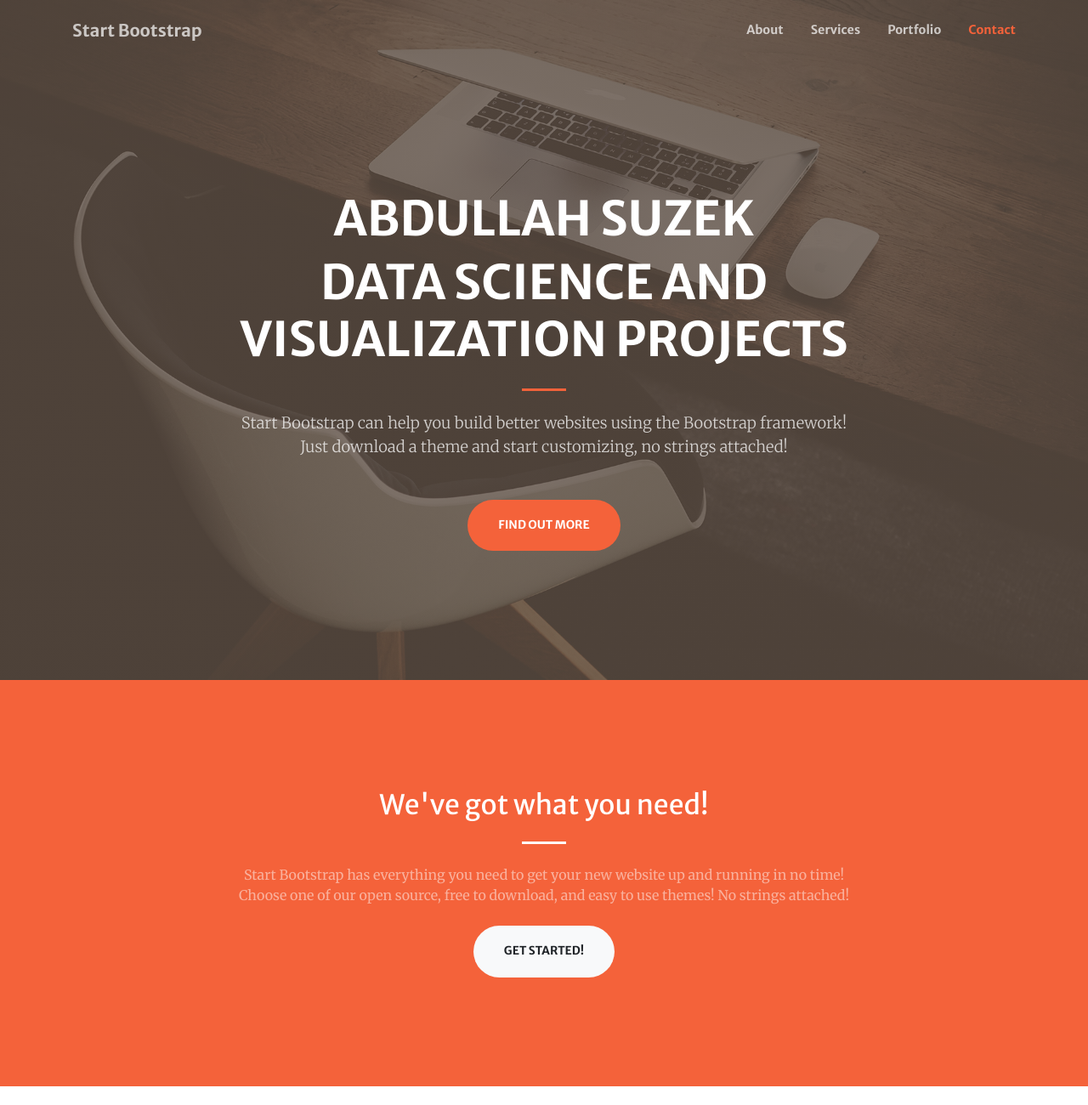
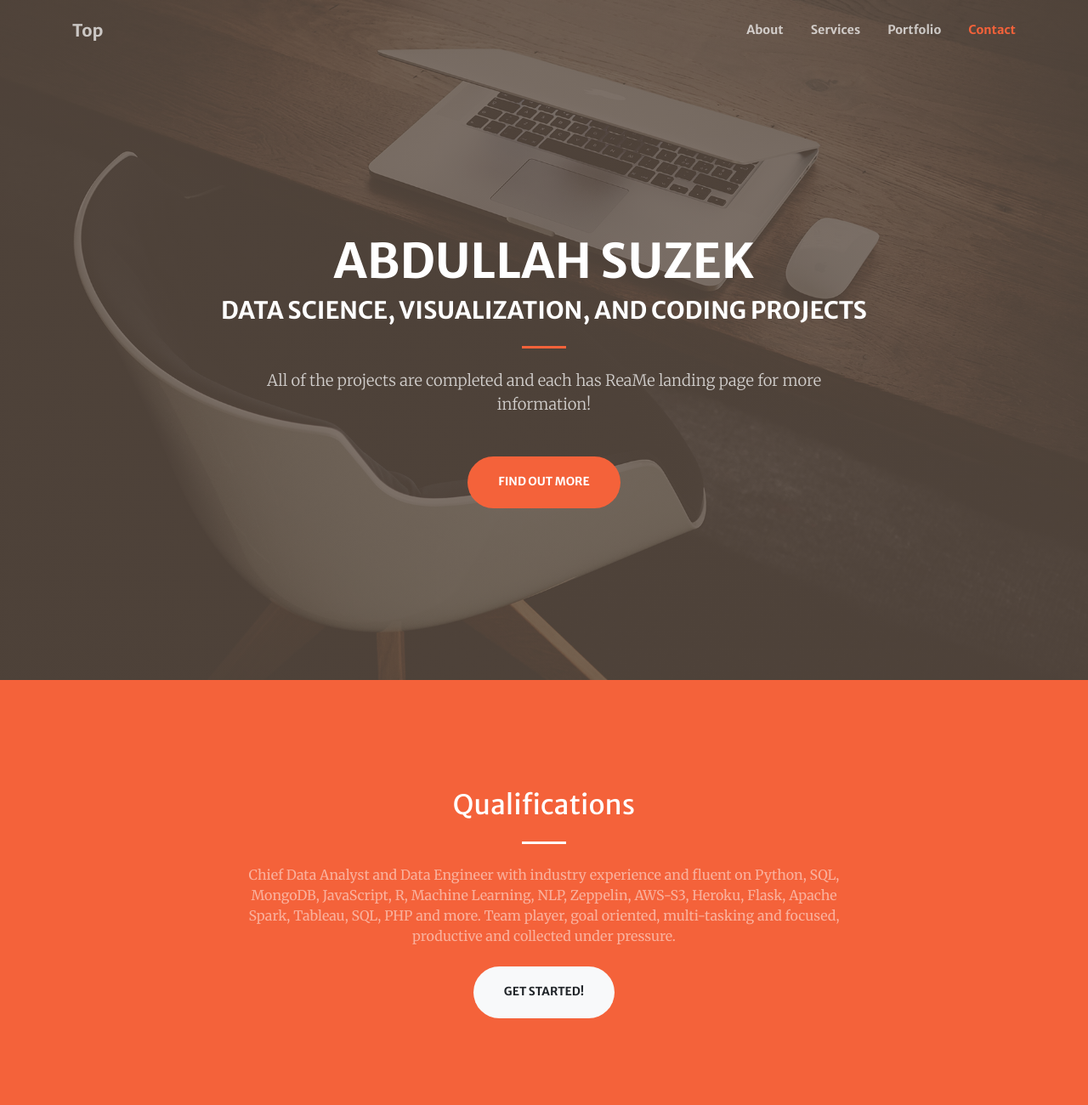
Before and after one commit to asuzek/asuzek.github.io, a website with bundled scripts: page index.html in a window 1280 px wide. Shown: the top 1300 px of the page at 85% size. Built offline with nearby package versions, Linux system fonts and the light colour scheme.

Commit message:
Update index.html

```diff
--- a/index.html
+++ b/index.html
@@ -30,7 +30,7 @@
   <!-- Navigation -->
   <nav class="navbar navbar-expand-lg navbar-light fixed-top py-3" id="mainNav">
     <div class="container">
-      <a class="navbar-brand js-scroll-trigger" href="#page-top">Start Bootstrap</a>
+      <a class="navbar-brand js-scroll-trigger" href="#page-top">Top</a>
       <button class="navbar-toggler navbar-toggler-right" type="button" data-toggle="collapse" data-target="#navbarResponsive" aria-controls="navbarResponsive" aria-expanded="false" aria-label="Toggle navigation">
         <span class="navbar-toggler-icon"></span>
       </button>
@@ -59,11 +59,11 @@
       <div class="row h-100 align-items-center justify-content-center text-center">
         <div class="col-lg-10 align-self-end">
           <h1 class="text-uppercase text-white font-weight-bold">Abdullah Suzek</h1>
-          <h1 class="text-uppercase text-white font-weight-bold">Data Science and Visualization Projects</h1>
+          <h3 class="text-uppercase text-white font-weight-bold">Data Science, Visualization, and Coding Projects</h3>
           <hr class="divider my-4">
         </div>
         <div class="col-lg-8 align-self-baseline">
-          <p class="text-white-75 font-weight-light mb-5">Start Bootstrap can help you build better websites using the Bootstrap framework! Just download a theme and start customizing, no strings attached!</p>
+          <p class="text-white-75 font-weight-light mb-5">All of the projects are completed and each has ReaMe landing page for more information!</p>
           <a class="btn btn-primary btn-xl js-scroll-trigger" href="#about">Find Out More</a>
         </div>
       </div>
@@ -75,9 +75,11 @@
     <div class="container">
       <div class="row justify-content-center">
         <div class="col-lg-8 text-center">
-          <h2 class="text-white mt-0">We've got what you need!</h2>
+          <h2 class="text-white mt-0">Qualifications</h2>
           <hr class="divider light my-4">
-          <p class="text-white-50 mb-4">Start Bootstrap has everything you need to get your new website up and running in no time! Choose one of our open source, free to download, and easy to use themes! No strings attached!</p>
+          <p class="text-white-50 mb-4">Chief Data Analyst and Data Engineer with industry experience and fluent on Python, SQL, MongoDB, JavaScript, R, Machine Learning, NLP, Zeppelin, AWS-S3, Heroku, Flask, Apache Spark, Tableau, SQL, PHP and more.
+Team player, goal oriented, multi-tasking and focused, productive and collected under pressure.
+</p>
           <a class="btn btn-light btn-xl js-scroll-trigger" href="#services">Get Started!</a>
         </div>
       </div>
```
